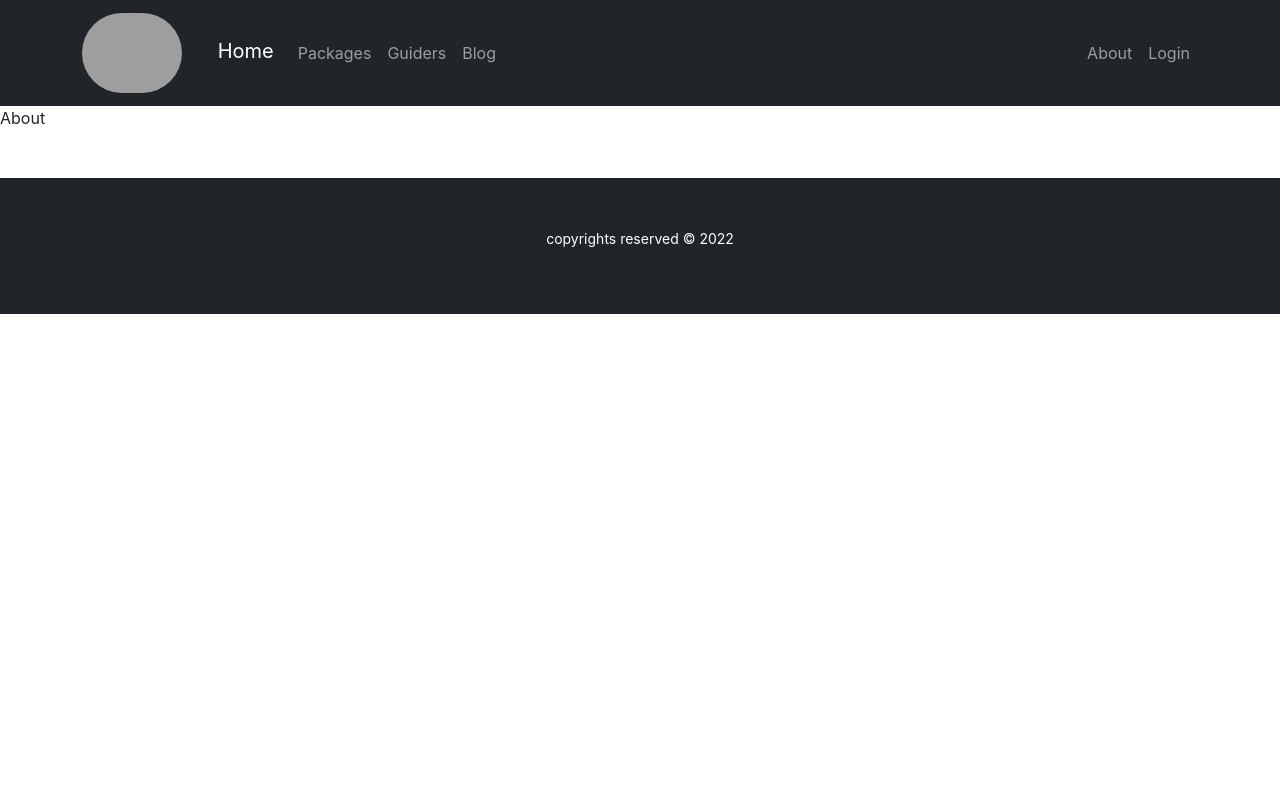
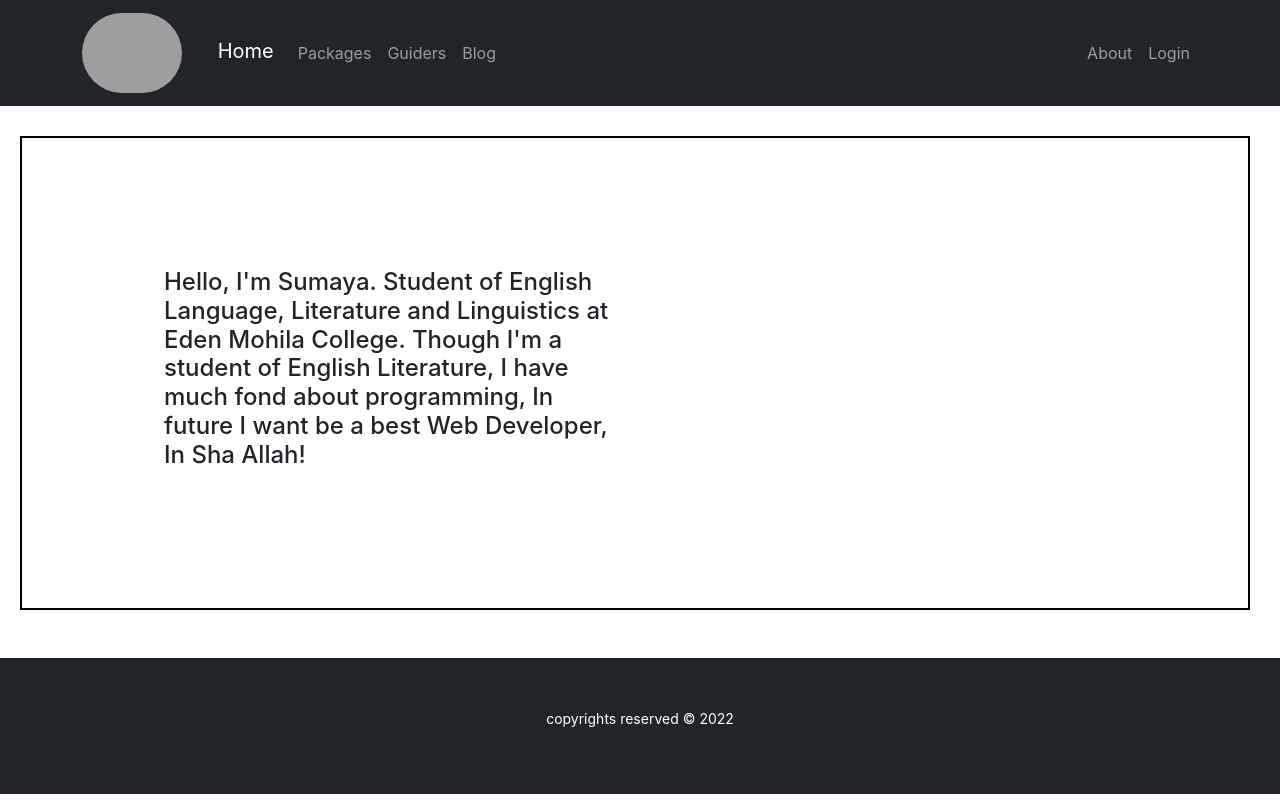
Before and after one commit to sheikhsumaya/adventurous-travel-public, a React (Create React App) app: page /about in a window 1280 px wide. Built offline with nearby package versions, Linux system fonts and the light colour scheme; no server answers; grey boxes are pictures that could not be loaded.

Commit message:
about and blog add

```diff
--- a/src/App.js
+++ b/src/App.js
@@ -11,16 +11,19 @@ import Package from './Pages/Package/Package';
 import Login from './Form/Login/Login';
 import Register from './Form/Register/Register';
 import CheckOut from './Pages/CheckOut/CheckOut/CheckOut';
-import RequiredAuth from './Form/RequiredAuth/RequiredAuth'
+import RequiredAuth from './Form/RequiredAuth/RequiredAuth';
+import Blog from '../src/Pages/Blog/Blog'
 
 function App() {
   return (
     <div>
+      {/* Here are routes and header */}
       <Header></Header>
       <Routes>
           <Route path='/' element={<Home></Home>}></Route>
           <Route path='/home' element={<Home></Home>}></Route>
           <Route path='/about' element={<About></About>}></Route>
+          <Route path='/blog' element={<Blog></Blog>}></Route>
           <Route path='/package/:packageId' element={<Package></Package>}></Route>
           <Route path='/offers' element={<Offers></Offers>}></Route>
           <Route path='/login' element={<Login></Login>}></Route>
@@ -29,7 +32,6 @@ function App() {
             <CheckOut></CheckOut>
            </RequiredAuth>}></Route>
           <Route path='*' element={<NotFound></NotFound>}></Route>
-          {/* <Route path='' element={}></Route> */}
       </Routes>
       <Footer></Footer>
     </div>
--- /dev/null
+++ b/src/Pages/About/About.css
@@ -0,0 +1,8 @@
+.about{
+  border: 2px solid black;
+  padding: 130px;
+  margin: 30px 30px 20px 20px;
+}
+.about img{
+  width: 300px;
+}
--- a/src/Pages/About/About.js
+++ b/src/Pages/About/About.js
@@ -1,9 +1,17 @@
-import React from 'react';
-
+import React from "react";
+import img from '../../Images/IMG20220413202555.jpg';
+import './About.css'
 const About = () => {
   return (
-    <div>
-      About
+    <div className="about">
+      <div className="row mx-auto">
+        <div className="col-sm-4 col-md-6 about-text"><h4>Hello, I'm Sumaya. Student of English Language, Literature and Linguistics at Eden Mohila College. Though I'm a student of English Literature, I have much fond about programming, In future I want be a best Web Developer, In Sha Allah! </h4></div>
+
+
+          <div className="col-4 col-md-2 "><figure className="figure">
+            <img src={img} className="figure-img img-fluid rounded" alt=""/>
+        </figure></div>
+      </div>
     </div>
   );
 };
--- a/src/Pages/Blog/Blog.js
+++ b/src/Pages/Blog/Blog.js
@@ -1,9 +1,35 @@
-import React from 'react';
+import React from "react";
+import { Accordion } from "react-bootstrap";
 
 const Blog = () => {
   return (
-    <div>
-     <h1>Blog</h1>
+    <div className="m-5 p-5">
+      <Accordion>
+        <Accordion.Item eventKey="0">
+          <Accordion.Header>Accordion Item #1</Accordion.Header>
+          <Accordion.Body>
+            Lorem ipsum dolor sit amet, consectetur adipiscing elit, sed do
+            eiusmod tempor incididunt ut labore et dolore magna aliqua. Ut enim
+            ad minim veniam, quis nostrud exercitation ullamco laboris nisi ut
+            aliquip ex ea commodo consequat. Duis aute irure dolor in
+            reprehenderit in voluptate velit esse cillum dolore eu fugiat nulla
+            pariatur. Excepteur sint occaecat cupidatat non proident, sunt in
+            culpa qui officia deserunt mollit anim id est laborum.
+          </Accordion.Body>
+        </Accordion.Item>
+        <Accordion.Item eventKey="1">
+          <Accordion.Header>Accordion Item #2</Accordion.Header>
+          <Accordion.Body>
+            Lorem ipsum dolor sit amet, consectetur adipiscing elit, sed do
+            eiusmod tempor incididunt ut labore et dolore magna aliqua. Ut enim
+            ad minim veniam, quis nostrud exercitation ullamco laboris nisi ut
+            aliquip ex ea commodo consequat. Duis aute irure dolor in
+            reprehenderit in voluptate velit esse cillum dolore eu fugiat nulla
+            pariatur. Excepteur sint occaecat cupidatat non proident, sunt in
+            culpa qui officia deserunt mollit anim id est laborum.
+          </Accordion.Body>
+        </Accordion.Item>
+      </Accordion>
     </div>
   );
 };
```
Also changed, not shown: src/Images/IMG20220413202555.jpg (added).
